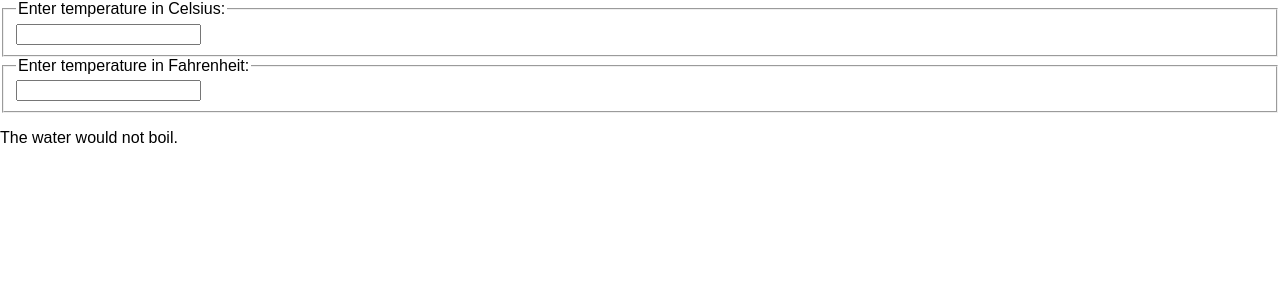
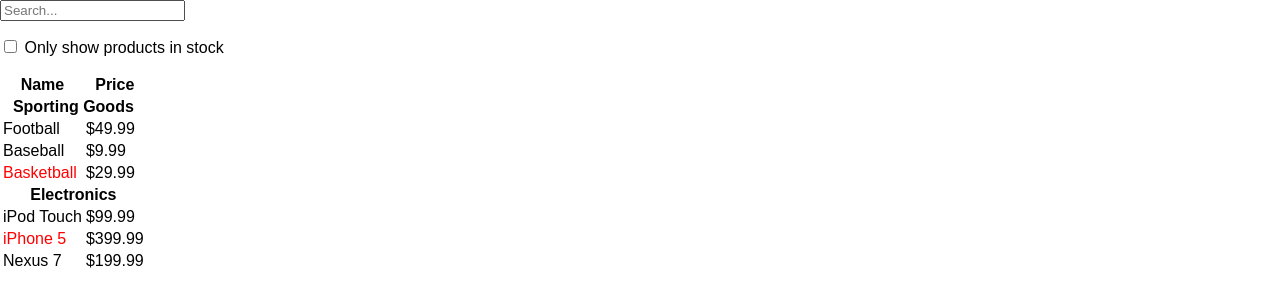
Before and after one commit to ysdnoproject/ReactHelloWorld, a React (Create React App) app: page / in a window 1280 px wide. Shown: the top 306 px of the page. Built offline with nearby package versions, Linux system fonts and the light colour scheme.

Commit message:
Build A Static Version in React

```diff
--- /dev/null
+++ b/src/flterable_product_table/FilterableProductTable.js
@@ -0,0 +1,16 @@
+import * as React from "react";
+import SearchBar from "./SearchBar";
+import ProductTable from "./ProductTable";
+
+class FilterableProductTable extends React.Component {
+    render() {
+        return (
+            <div>
+                <SearchBar />
+                <ProductTable products={this.props.products} />
+            </div>
+        );
+    }
+}
+
+export default FilterableProductTable;
--- /dev/null
+++ b/src/flterable_product_table/ProductCategoryRow.js
@@ -0,0 +1,16 @@
+import * as React from "react";
+
+class ProductCategoryRow extends React.Component {
+    render() {
+        const category = this.props.category;
+        return (
+            <tr>
+                <th colSpan="2">
+                    {category}
+                </th>
+            </tr>
+        );
+    }
+}
+
+export default ProductCategoryRow;
--- /dev/null
+++ b/src/flterable_product_table/ProductRow.js
@@ -0,0 +1,21 @@
+import * as React from "react";
+
+class ProductRow extends React.Component {
+    render() {
+        const product = this.props.product;
+        const name = product.stocked ?
+            product.name :
+            <span style={{color: 'red'}}>
+        {product.name}
+      </span>;
+
+        return (
+            <tr>
+                <td>{name}</td>
+                <td>{product.price}</td>
+            </tr>
+        );
+    }
+}
+
+export default ProductRow;
--- /dev/null
+++ b/src/flterable_product_table/ProductTable.js
@@ -0,0 +1,40 @@
+import * as React from "react";
+import ProductRow from "./ProductRow";
+import ProductCategoryRow from "./ProductCategoryRow";
+
+class ProductTable extends React.Component {
+    render() {
+        const rows = [];
+        let lastCategory = null;
+
+        this.props.products.forEach((product) => {
+            if (product.category !== lastCategory) {
+                rows.push(
+                    <ProductCategoryRow
+                        category={product.category}
+                        key={product.category} />
+                );
+            }
+            rows.push(
+                <ProductRow
+                    product={product}
+                    key={product.name} />
+            );
+            lastCategory = product.category;
+        });
+
+        return (
+            <table>
+                <thead>
+                <tr>
+                    <th>Name</th>
+                    <th>Price</th>
+                </tr>
+                </thead>
+                <tbody>{rows}</tbody>
+            </table>
+        );
+    }
+}
+
+export default ProductTable;
--- /dev/null
+++ b/src/flterable_product_table/SearchBar.js
@@ -0,0 +1,18 @@
+import * as React from "react";
+
+class SearchBar extends React.Component {
+    render() {
+        return (
+            <form>
+                <input type="text" placeholder="Search..." />
+                <p>
+                    <input type="checkbox" />
+                    {' '}
+                    Only show products in stock
+                </p>
+            </form>
+        );
+    }
+}
+
+export default SearchBar;
--- /dev/null
+++ b/src/flterable_product_table/dummy_data.js
@@ -0,0 +1,10 @@
+const PRODUCTS = [
+    {category: 'Sporting Goods', price: '$49.99', stocked: true, name: 'Football'},
+    {category: 'Sporting Goods', price: '$9.99', stocked: true, name: 'Baseball'},
+    {category: 'Sporting Goods', price: '$29.99', stocked: false, name: 'Basketball'},
+    {category: 'Electronics', price: '$99.99', stocked: true, name: 'iPod Touch'},
+    {category: 'Electronics', price: '$399.99', stocked: false, name: 'iPhone 5'},
+    {category: 'Electronics', price: '$199.99', stocked: true, name: 'Nexus 7'}
+];
+
+export default PRODUCTS;
--- a/src/index.js
+++ b/src/index.js
@@ -7,9 +7,11 @@
 import Toggle from "./Toggle";
 import LoginControl from "./LoginControl";
 import Calculator from "./temperature_calculator/Calculator";
+import FilterableProductTable from "./flterable_product_table/FilterableProductTable";
+import PRODUCTS from "./flterable_product_table/dummy_data";
 
 ReactDOM.render(
-    <Calculator />,
+    <FilterableProductTable products={PRODUCTS} />,
     document.getElementById('root')
 );
 
```
